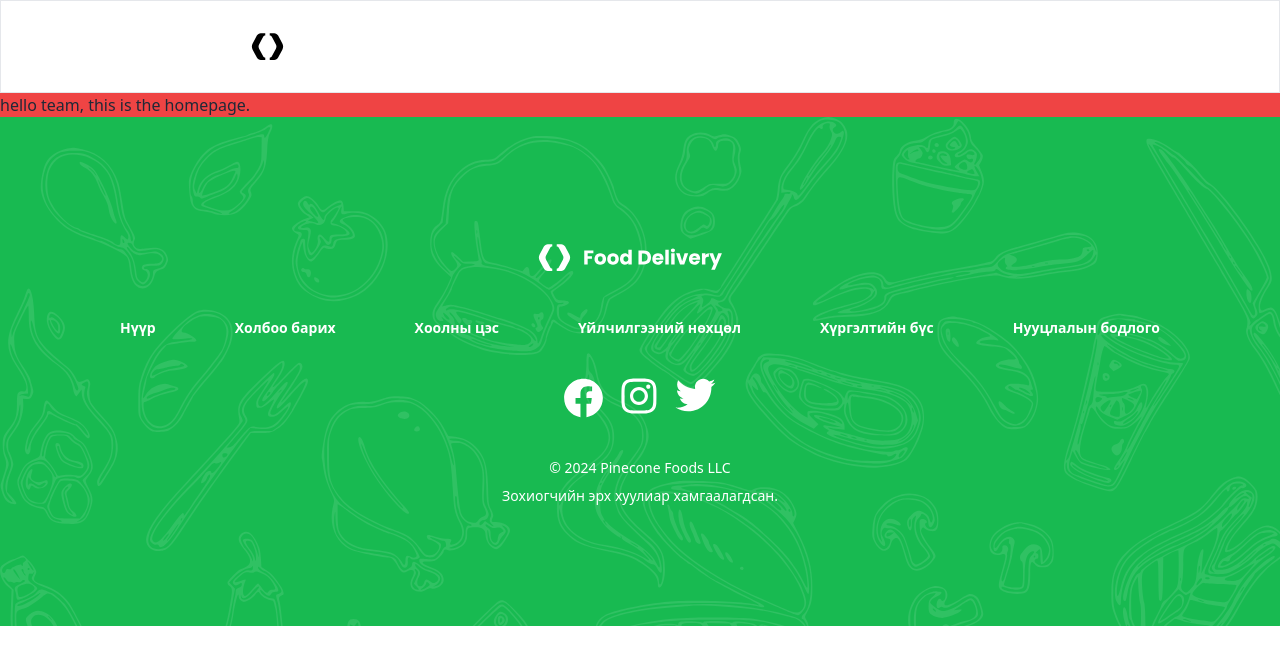
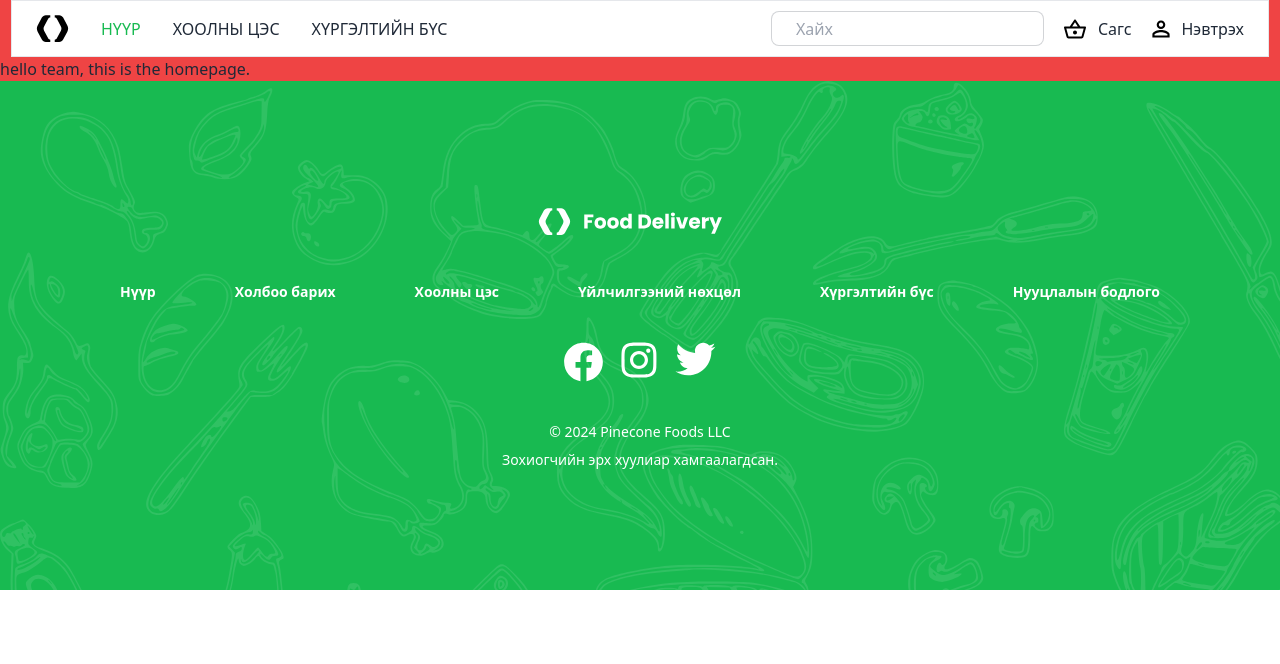
Before and after one commit to derrick-munkhbat/food-delivery-team7, a Next.js app in the folder ui/: page / in a window 1280 px wide. Shown: the top 664 px of the page. Built offline with nearby package versions, Linux system fonts and the light colour scheme.

Commit message:
header front end done

```diff
--- /dev/null
+++ b/ui/public/Nevtrehicon.tsx
@@ -0,0 +1,16 @@
+export function NevtrehIcon() {
+  return (
+    <svg
+      width="18"
+      height="18"
+      viewBox="0 0 18 18"
+      fill="none"
+      xmlns="http://www.w3.org/2000/svg"
+    >
+      <path
+        d="M9.00003 2.54145C10.1841 2.54145 11.1528 3.5102 11.1528 4.69423C11.1528 5.87825 10.1841 6.847 9.00003 6.847C7.816 6.847 6.84725 5.87825 6.84725 4.69423C6.84725 3.5102 7.816 2.54145 9.00003 2.54145ZM9.00003 12.2289C11.9063 12.2289 15.2431 13.6175 15.4584 14.3817V15.4581H2.54169V14.3925C2.75697 13.6175 6.09378 12.2289 9.00003 12.2289ZM9.00003 0.388672C6.62121 0.388672 4.69447 2.31541 4.69447 4.69423C4.69447 7.07305 6.62121 8.99978 9.00003 8.99978C11.3788 8.99978 13.3056 7.07305 13.3056 4.69423C13.3056 2.31541 11.3788 0.388672 9.00003 0.388672ZM9.00003 10.0762C6.12607 10.0762 0.388916 11.5185 0.388916 14.3817V17.6109H17.6111V14.3817C17.6111 11.5185 11.874 10.0762 9.00003 10.0762Z"
+        fill="black"
+      />
+    </svg>
+  );
+}
--- /dev/null
+++ b/ui/public/SagsIcon.tsx
@@ -0,0 +1,16 @@
+export function SagsIcon() {
+  return (
+    <svg
+      width="22"
+      height="20"
+      viewBox="0 0 22 20"
+      fill="none"
+      xmlns="http://www.w3.org/2000/svg"
+    >
+      <path
+        d="M21 7.48977H16.21L11.83 0.929766C11.64 0.649766 11.32 0.509766 11 0.509766C10.68 0.509766 10.36 0.649766 10.17 0.939766L5.79 7.48977H1C0.45 7.48977 0 7.93977 0 8.48977C0 8.57977 0.00999996 8.66977 0.04 8.75977L2.58 18.0298C2.81 18.8698 3.58 19.4898 4.5 19.4898H17.5C18.42 19.4898 19.19 18.8698 19.43 18.0298L21.97 8.75977L22 8.48977C22 7.93977 21.55 7.48977 21 7.48977ZM11 3.28977L13.8 7.48977H8.2L11 3.28977ZM17.5 17.4898L4.51 17.4998L2.31 9.48977H19.7L17.5 17.4898ZM11 11.4898C9.9 11.4898 9 12.3898 9 13.4898C9 14.5898 9.9 15.4898 11 15.4898C12.1 15.4898 13 14.5898 13 13.4898C13 12.3898 12.1 11.4898 11 11.4898Z"
+        fill="black"
+      />
+    </svg>
+  );
+}
--- /dev/null
+++ b/ui/public/SearchIcon.tsx
@@ -0,0 +1,16 @@
+export function SearchIcon() {
+  return (
+    <svg
+      xmlns="http://www.w3.org/2000/svg"
+      viewBox="0 0 16 16"
+      fill="currentColor"
+      className="w-4 h-4 opacity-70"
+    >
+      <path
+        fillRule="evenodd"
+        d="M9.965 11.026a5 5 0 1 1 1.06-1.06l2.755 2.754a.75.75 0 1 1-1.06 1.06l-2.755-2.754ZM10.5 7a3.5 3.5 0 1 1-7 0 3.5 3.5 0 0 1 7 0Z"
+        clipRule="evenodd"
+      />
+    </svg>
+  );
+}
--- a/ui/src/components/Header.tsx
+++ b/ui/src/components/Header.tsx
@@ -1,11 +1,33 @@
+import { HeaderLogo } from "../../public/Headerlogo";
+import { NevtrehIcon } from "../../public/Nevtrehicon";
+import { SagsIcon } from "../../public/SagsIcon";
+import { SearchIcon } from "../../public/SearchIcon";
 
-import { HeaderLogo } from "../../public/Headerlogo"
-
-export function Header (){
-
-    return (
-        <div className="top-0 z-10 bg-white  justify-between flex gap-5 container mx-auto border px-5 py-5 xl:py-8 xl:px-[250px] ">
-           <HeaderLogo/>
+export function Header() {
+  return (
+    <div className="top-0 z-10 bg-white w-[1258px] h-[57px] justify-between   flex gap-5 container mx-auto border px-5 py-5 xl:py-[8px]  xl:px-[24px] ">
+      <div className=" flex gap-8 justify-center items-center">
+        <HeaderLogo />
+        <h2 className="text-[#18BA51]">НҮҮР</h2>
+        <h2>ХООЛНЫ ЦЭС</h2>
+        <h2>ХҮРГЭЛТИЙН БҮС</h2>
+      </div>
+      <div className=" flex gap-5">
+        <div className="flex justify-center items-center">
+          <label className="input h-[35px] input-bordered flex items-center gap-2">
+            <SearchIcon />
+            <input type="text" className="grow" placeholder="Хайх" />
+          </label>
         </div>
-    )
+        <div className="flex gap-3  items-center ">
+          <SagsIcon />
+          <p>Сагс</p>
+        </div>
+        <div className="flex gap-3 items-center ">
+          <NevtrehIcon />
+          <p>Нэвтрэх</p>
+        </div>
+      </div>
+    </div>
+  );
 }
```
Also changed, not shown: ui/src/pages/index.tsx (+10 -10 lines).
